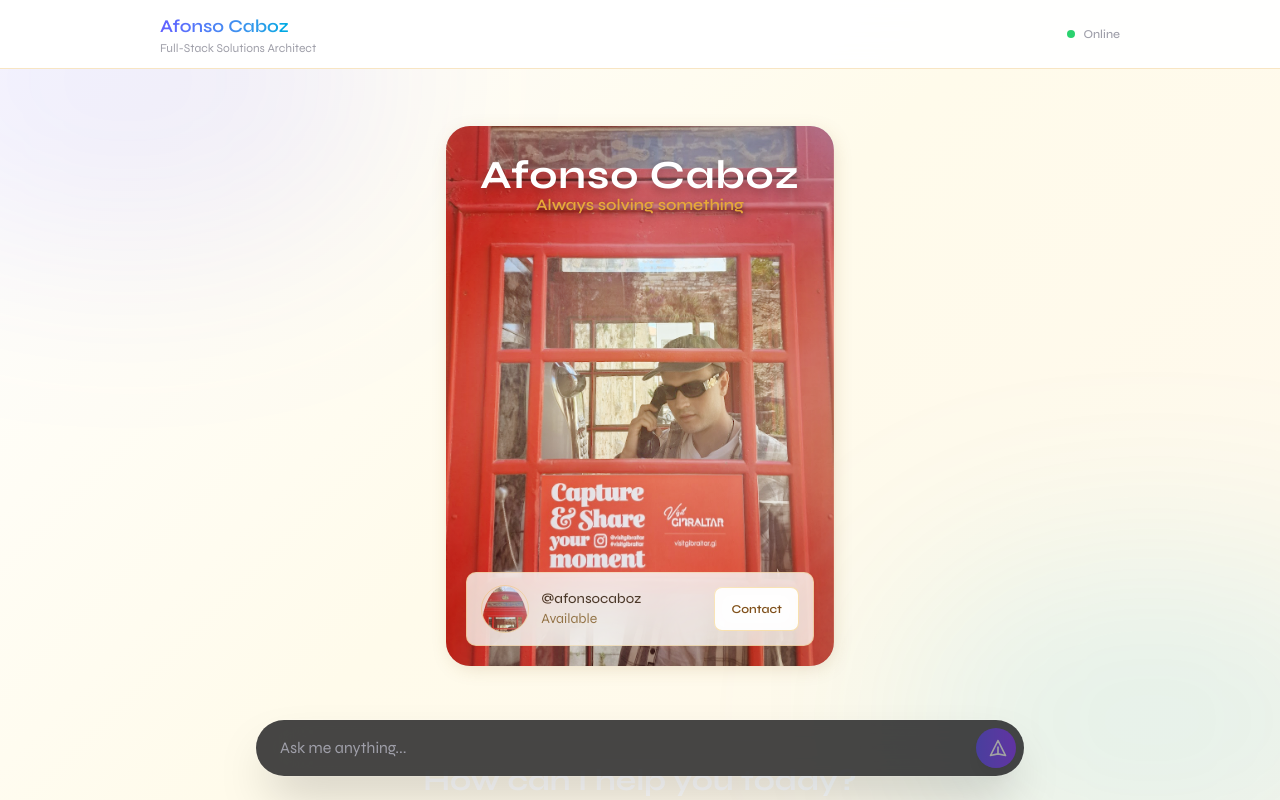
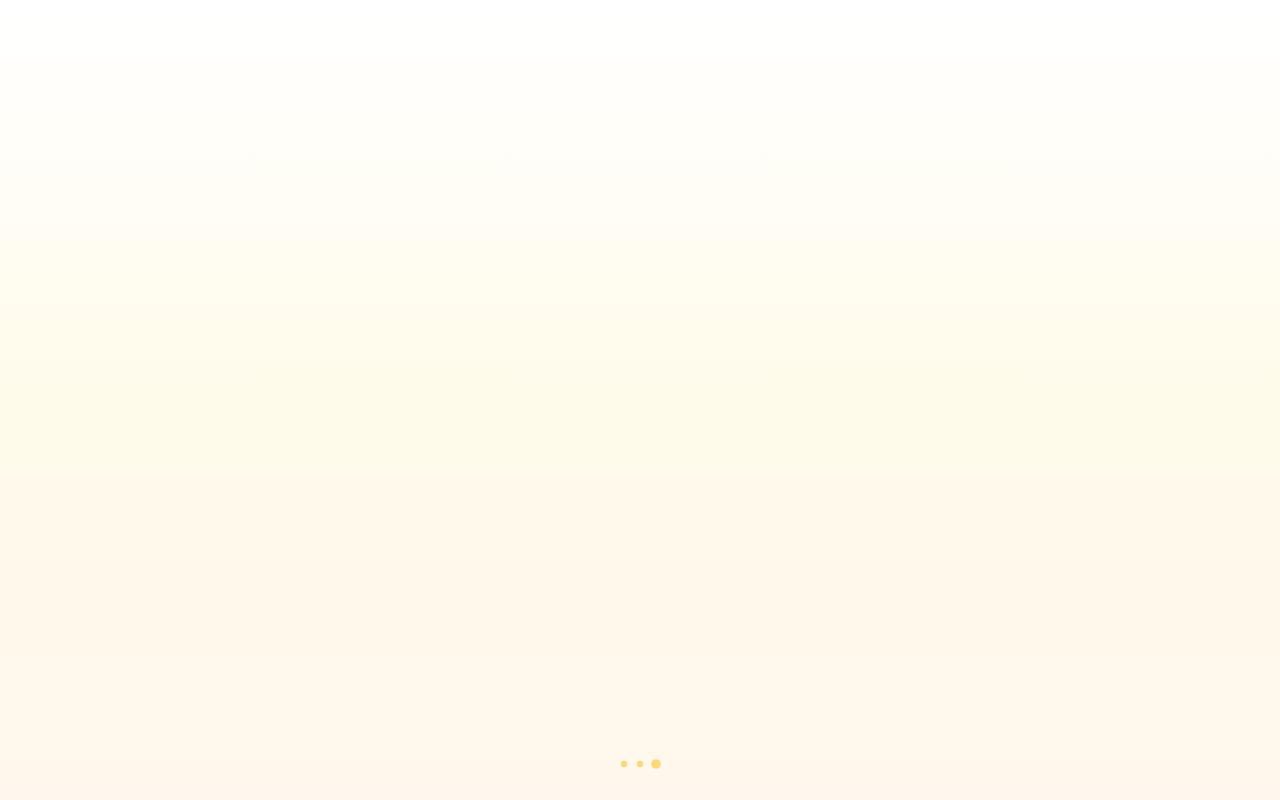
Before and after one commit to CodeZobac/portfolio.chatbot, a Next.js app: page / in a window 1280 px wide. Shown: the top 800 px of the page. Built offline with nearby package versions, Linux system fonts and the light colour scheme.

Commit message:
feat(chat): improve markdown parsing, restrict action buttons to 4, and optimize AI system prompt & tools

```diff
--- a/app/page.tsx
+++ b/app/page.tsx
@@ -1,65 +1,104 @@
-'use client';
+"use client";
 
-import { useChat } from '@ai-sdk/react';
-import { DefaultChatTransport } from 'ai';
-import { useEffect, useRef, useState } from 'react';
+import { useChat } from "@ai-sdk/react";
+import { DefaultChatTransport } from "ai";
+import { useEffect, useRef, useState } from "react";
 // import ExperienceCard from '@/components/portfolio/ExperienceCard';
-import ProjectsCard from '@/components/portfolio/ProjectsCard';
-import SkillsCard from '@/components/portfolio/SkillsCard';
-import EducationCard from '@/components/portfolio/EducationCard';
-import ContactCard from '@/components/portfolio/ContactCard';
-import DramaticResumeCard from '@/components/portfolio/DramaticResumeCard';
-import CVCard from '@/components/portfolio/CVCard';
-import ProfileCard from '@/components/ProfileCard';
-import MarkdownMessage from '@/components/MarkdownMessage';
-import { Message, MessageContent } from '@/components/ai-elements/message';
-import { Avatar, AvatarImage, AvatarFallback } from '@/components/ui/avatar';
-import type { ToolOutput } from '@/lib/types';
+import ProjectsCard from "@/components/portfolio/ProjectsCard";
+import SkillsCard from "@/components/portfolio/SkillsCard";
+import EducationCard from "@/components/portfolio/EducationCard";
+import ContactCard from "@/components/portfolio/ContactCard";
+import DramaticResumeCard from "@/components/portfolio/DramaticResumeCard";
+import CVCard from "@/components/portfolio/CVCard";
+import ProfileCard from "@/components/ProfileCard";
+import GradualBlur from "@/components/GradualBlur";
+import SplashAnimation from "@/components/SplashAnimation";
+import IntroAnimation from "@/components/intro/intro-animation";
+import MarkdownMessage from "@/components/MarkdownMessage";
+import { Message, MessageContent } from "@/components/ai-elements/message";
+import { Avatar, AvatarImage, AvatarFallback } from "@/components/ui/avatar";
+import type { ToolOutput } from "@/lib/types";
 
 export default function Home() {
-  const [input, setInput] = useState('');
+  const [input, setInput] = useState("");
   const [isInputVisible, setIsInputVisible] = useState(true);
-  const { messages, sendMessage, status, error } = useChat({
+  const [isLensActive, setIsLensActive] = useState(false);
+  const [showIntro, setShowIntro] = useState(true);
+  const { messages, sendMessage, status } = useChat({
     transport: new DefaultChatTransport({
-      api: '/api/chat',
+      api: "/api/chat",
     }),
   });
-  const isLoading = status === 'submitted' || status === 'streaming';
+  const isLoading = status === "submitted" || status === "streaming";
 
   const messagesEndRef = useRef<HTMLDivElement>(null);
 
   // Auto-scroll to latest message
   useEffect(() => {
-    messagesEndRef.current?.scrollIntoView({ behavior: 'smooth' });
+    messagesEndRef.current?.scrollIntoView({ behavior: "smooth" });
   }, [messages]);
+
+  const handleIntroComplete = () => {
+    setShowIntro(false);
+  };
 
   return (
     <div className="flex min-h-screen flex-col relative overflow-hidden">
+      {/* Intro Animation Overlay */}
+      {showIntro && <IntroAnimation onComplete={handleIntroComplete} />}
+
       {/* Background Effects */}
-      <div className="fixed inset-0 pointer-events-none">
-        <div className="absolute top-[-10%] left-[-10%] w-[40%] h-[40%] rounded-full bg-indigo-500/10 blur-[100px]" />
-        <div className="absolute bottom-[-10%] right-[-10%] w-[40%] h-[40%] rounded-full bg-cyan-500/10 blur-[100px]" />
+      <div className="fixed inset-0 pointer-events-none z-[-2]">
+        <div className="absolute top-[-10%] left-[-10%] w-[40%] h-[40%] rounded-full bg-amber-500/10 blur-[100px]" />
+        <div className="absolute bottom-[-10%] right-[-10%] w-[40%] h-[40%] rounded-full bg-orange-500/10 blur-[100px]" />
+      </div>
+
+      {/* Splash Animation Layer */}
+      <div className="fixed inset-0 pointer-events-auto z-[-1]">
+        <SplashAnimation
+          DENSITY_DISSIPATION={3}
+          VELOCITY_DISSIPATION={3.5}
+          PRESSURE={0.05}
+          CURL={50}
+          SPLAT_RADIUS={0.11}
+          SPLAT_FORCE={3000}
+          COLOR_UPDATE_SPEED={30}
+          SHADING
+          RAINBOW_MODE={false}
+          COLOR="#E37100"
+          PAUSED={isLensActive}
+        />
       </div>
 
       {/* Header */}
-      <header className="fixed top-0 left-0 right-0 z-50 glass-strong transition-all duration-300">
+      <header className="fixed top-0 left-0 right-0 z-[100] glass-strong transition-all duration-300">
         <div className="mx-auto max-w-5xl px-4 py-3 sm:px-6 lg:px-8 flex items-center justify-between">
           <div>
-            <h1 className="text-lg font-semibold bg-clip-text text-transparent bg-gradient-to-r from-indigo-500 to-cyan-500">
+            <h1 className="text-lg font-semibold bg-clip-text text-transparent bg-gradient-to-r from-amber-600 to-orange-500">
               Afonso Caboz
             </h1>
-            <p className="text-xs text-zinc-400">
+            <p className="text-xs text-stone-500">
               Full-Stack Solutions Architect
             </p>
           </div>
           <div className="flex items-center gap-2">
             <div className="h-2 w-2 rounded-full bg-green-500 animate-pulse" />
-            <span className="text-xs font-medium text-zinc-400">Online</span>
+            <span className="text-xs font-medium text-stone-500">Online</span>
           </div>
         </div>
       </header>
 
       {/* Main Chat Container */}
+      <GradualBlur
+        target="page"
+        position="bottom"
+        height="7rem"
+        strength={2}
+        divCount={5}
+        curve="bezier"
+        exponential
+        opacity={1}
+      />
       <main className="flex flex-1 flex-col pt-[70px] pb-[100px]">
         {/* Messages Area */}
         <div className="flex-1 overflow-y-auto px-4 py-6 sm:px-6">
@@ -68,16 +107,16 @@ export default function Home() {
             <div className="flex justify-center py-8 animate-fadeIn">
               <ProfileCard
                 name="Afonso Caboz"
-                title="Always solving something"
-                handle="afonsocaboz"
+                title="Solutions Architect"
+                handle="CodeZobac"
                 status="Available"
                 contactText="Contact"
-                avatarUrl="/always_solving_something.jpg"
+                avatarUrl="/foto.jpg"
                 grainUrl="/grain.webp"
                 showUserInfo={true}
                 enableTilt={true}
                 enableMobileTilt={false}
-                onContactClick={() => console.log('Contact clicked')}
+                onContactClick={() => console.log("Contact clicked")}
               />
             </div>
 
@@ -85,25 +124,26 @@ export default function Home() {
             {messages.length === 0 && (
               <div className="flex flex-col items-center justify-center space-y-6 py-8 text-center animate-slideIn">
                 <div className="space-y-2 px-4 max-w-lg">
-                  <h2 className="text-2xl sm:text-3xl font-bold text-white">
+                  <h2 className="text-2xl sm:text-3xl font-bold text-stone-900">
                     How can I help you today?
                   </h2>
-                  <p className="text-zinc-400">
-                    Explore my professional journey, technical skills, and portfolio projects through this interactive chat.
+                  <p className="text-stone-500">
+                    Explore my professional journey, technical skills, and
+                    portfolio projects through this interactive chat.
                   </p>
                 </div>
                 <div className="flex flex-wrap justify-center gap-3 px-4">
                   {[
-                    'Tell me about your experience',
-                    'Show me your projects',
-                    'What are your skills?'
+                    "Tell me about your experience",
+                    "Show me your projects",
+                    "What are your skills?",
                   ].map((text) => (
                     <button
                       key={text}
                       onClick={() => sendMessage({ text })}
-                      className="w-full rounded-xl bg-white/5 p-4 text-left text-sm text-zinc-400 shadow-sm transition-all hover:bg-white/10 hover:text-zinc-100 hover:shadow-md border border-white/5 hover:border-indigo-500/30 group relative overflow-hidden"
+                      className="w-full rounded-xl bg-amber-50 p-4 text-left text-sm text-stone-600 shadow-sm transition-all hover:text-stone-900 hover:shadow-md border border-amber-200/50 hover:border-amber-400/50 group relative overflow-hidden"
                     >
-                      <div className="absolute inset-0 bg-gradient-to-r from-indigo-500/10 to-purple-500/10 opacity-0 transition-opacity group-hover:opacity-100" />
+                      <div className="absolute inset-0 bg-gradient-to-r from-amber-500/10 to-orange-500/10 opacity-0 transition-opacity group-hover:opacity-100" />
                       <span className="relative z-10">{text}</span>
                     </button>
                   ))}
@@ -115,28 +155,33 @@ export default function Home() {
             {messages.map((message) => (
               <div key={message.id} className="space-y-6">
                 {message.parts.map((part, partIndex) => {
-                  if (part.type === 'text') {
+                  if (part.type === "text") {
                     return (
                       <Message
                         key={partIndex}
                         role={message.role}
                         className="gap-3"
                       >
-                        {message.role === 'assistant' && (
+                        {message.role === "assistant" && (
                           <Avatar className="h-8 w-8 shrink-0">
-                            <AvatarImage src="/always_solving_something.jpg" alt="Assistant" />
+                            <AvatarImage
+                              src="/always_solving_something.jpg"
+                              alt="Assistant"
+                            />
                             <AvatarFallback>AI</AvatarFallback>
                           </Avatar>
                         )}
                         <MessageContent
                           className={
-                            message.role === 'user'
-                              ? 'bg-gradient-to-br from-indigo-600 to-violet-600 text-white rounded-2xl rounded-tr-sm shadow-md border border-indigo-500/20'
-                              : 'bg-zinc-800/70 backdrop-blur-md border border-white/10 text-zinc-100 rounded-2xl rounded-tl-sm shadow-sm'
+                            message.role === "user"
+                              ? "bg-gradient-to-br from-amber-500 to-orange-500 text-white rounded-2xl rounded-tr-sm shadow-md border border-amber-400/20"
+                              : "bg-white/90 backdrop-blur-md border border-amber-100 text-stone-800 rounded-2xl rounded-tl-sm shadow-sm"
                           }
                         >
-                          {message.role === 'user' ? (
-                            <div className="whitespace-pre-wrap break-words">{part.text}</div>
+                          {message.role === "user" ? (
+                            <div className="whitespace-pre-wrap break-words">
+                              {part.text}
+                            </div>
                           ) : (
                             <MarkdownMessage
                               content={part.text}
@@ -149,61 +194,100 @@ export default function Home() {
                     );
                   }
 
-                  if (part.type.startsWith('tool-')) {
-                    if ('state' in part) {
-                      if (part.state === 'input-streaming' || part.state === 'input-available') {
+                  if (part.type.startsWith("tool-")) {
+                    if ("state" in part) {
+                      if (
+                        part.state === "input-streaming" ||
+                        part.state === "input-available"
+                      ) {
                         return (
-                          <div key={partIndex} className="flex justify-start animate-fadeIn">
+                          <div
+                            key={partIndex}
+                            className="flex justify-start animate-fadeIn"
+                          >
                             <div className="glass rounded-xl p-4 flex items-center gap-3">
                               <div className="relative flex h-4 w-4">
-                                <span className="animate-ping absolute inline-flex h-full w-full rounded-full bg-indigo-400 opacity-75"></span>
-                                <span className="relative inline-flex rounded-full h-4 w-4 bg-indigo-500"></span>
+                                <span className="animate-ping absolute inline-flex h-full w-full rounded-full bg-amber-400 opacity-75"></span>
+                                <span className="relative inline-flex rounded-full h-4 w-4 bg-amber-500"></span>
                               </div>
-                              <span className="text-sm font-medium text-zinc-300">
-                                Generating {part.type.replace('tool-', '')}...
+                              <span className="text-sm font-medium text-stone-600">
+                                Generating {part.type.replace("tool-", "")}...
                               </span>
                             </div>
                           </div>
                         );
                       }
 
-                      if (part.state === 'output-available' && 'output' in part && part.output) {
+                      if (
+                        part.state === "output-available" &&
+                        "output" in part &&
+                        part.output
+                      ) {
                         const toolOutput = part.output as ToolOutput;
                         return (
-                          <div key={partIndex} className="animate-slideIn w-full">
+                          <div
+                            key={partIndex}
+                            className="animate-slideIn w-full"
+                          >
                             {(() => {
                               switch (toolOutput.type) {
-                                case 'experience': return null; // Deprecated, now returns 'cv' type
-                                case 'projects': return (
+                                case "experience":
+                                  return null; // Deprecated, now returns 'cv' type
+                                case "projects":
+                                  return (
                                     <ProjectsCard
                                       data={toolOutput.data}
-                                    onModalOpen={(isOpen) => setIsInputVisible(!isOpen)}
+                                      onModalOpen={(isOpen) =>
+                                        setIsInputVisible(!isOpen)
+                                      }
+                                      onLensActiveChange={setIsLensActive}
                                     />
                                   );
-                                case 'skills': return <SkillsCard data={toolOutput.data} />;
-                                case 'education': return <EducationCard data={toolOutput.data} />;
-                                case 'contact': return <ContactCard data={toolOutput.data} />;
-                                case 'cv': return (
+                                case "skills":
+                                  return <SkillsCard data={toolOutput.data} />;
+                                case "education":
+                                  return (
+                                    <EducationCard data={toolOutput.data} />
+                                  );
+                                case "contact":
+                                  return <ContactCard data={toolOutput.data} />;
+                                case "cv":
+                                  return (
                                     <CVCard
                                       data={toolOutput.data}
-                                    onModalOpen={(isOpen) => setIsInputVisible(!isOpen)}
-                                    onSendMessage={(text) => sendMessage({ text })}
+                                      onModalOpen={(isOpen) =>
+                                        setIsInputVisible(!isOpen)
+                                      }
+                                      onSendMessage={(text) =>
+                                        sendMessage({ text })
+                                      }
                                     />
                                   );
-                                case 'resume': return <DramaticResumeCard data={toolOutput.data} />;
-                                default: return null;
+                                case "resume":
+                                  return (
+                                    <DramaticResumeCard
+                                      data={toolOutput.data}
+                                    />
+                                  );
+                                default:
+                                  return null;
                               }
                             })()}
                           </div>
                         );
                       }
 
-                      if (part.state === 'output-error' && 'errorText' in part) {
+                      if (
+                        part.state === "output-error" &&
+                        "errorText" in part
+                      ) {
                         return (
                           <div key={partIndex} className="flex justify-start">
-                            <div className="rounded-xl border border-red-900/50 bg-red-950/50 p-4 text-sm text-red-200 backdrop-blur-sm">
+                            <div className="rounded-xl border border-red-200 bg-red-50 p-4 text-sm text-red-700 backdrop-blur-sm">
                               <p className="font-medium">Error</p>
-                              <p className="mt-1 text-xs opacity-90">{part.errorText}</p>
+                              <p className="mt-1 text-xs opacity-90">
+                                {part.errorText}
+                              </p>
                             </div>
                           </div>
                         );
@@ -220,9 +304,9 @@ export default function Home() {
               <div className="flex justify-start animate-fadeIn">
                 <div className="glass rounded-2xl px-4 py-3">
                   <div className="flex items-center space-x-1.5">
-                    <div className="h-1.5 w-1.5 animate-bounce rounded-full bg-zinc-400 [animation-delay:-0.3s]"></div>
-                    <div className="h-1.5 w-1.5 animate-bounce rounded-full bg-zinc-400 [animation-delay:-0.15s]"></div>
-                    <div className="h-1.5 w-1.5 animate-bounce rounded-full bg-zinc-400"></div>
+                    <div className="h-1.5 w-1.5 animate-bounce rounded-full bg-stone-400 [animation-delay:-0.3s]"></div>
+                    <div className="h-1.5 w-1.5 animate-bounce rounded-full bg-stone-400 [animation-delay:-0.15s]"></div>
+                    <div className="h-1.5 w-1.5 animate-bounce rounded-full bg-stone-400"></div>
                   </div>
                 </div>
               </div>
@@ -233,19 +317,20 @@ export default function Home() {
 
         {/* Input Form */}
         {isInputVisible && (
-          <div className="fixed bottom-6 left-0 right-0 z-50 px-4 animate-slideUp">
+          <div className="fixed bottom-6 left-0 right-0 z-[100] px-4 animate-slideUp">
             <div className="mx-auto max-w-3xl">
               <form
                 onSubmit={(e) => {
                   e.preventDefault();
                   if (input.trim()) {
                     sendMessage({ text: input });
-                    setInput('');
+                    setInput("");
                   }
                 }}
                 className="relative flex items-center"
+                data-chat-input-area
               >
-                <div className="absolute inset-0 rounded-full bg-zinc-900/80 backdrop-blur-xl shadow-2xl ring-1 ring-white/10" />
+                <div className="absolute inset-0 rounded-full bg-white/90 backdrop-blur-xl shadow-2xl ring-1 ring-amber-200" />
 
                 <input
                   type="text"
@@ -253,20 +338,30 @@ export default function Home() {
                   onChange={(e) => setInput(e.target.value)}
                   disabled={isLoading}
                   placeholder="Ask me anything..."
-                  className="relative w-full bg-transparent px-6 py-4 text-base text-zinc-100 placeholder-zinc-400 focus:outline-none disabled:cursor-not-allowed disabled:opacity-50"
+                  className="relative w-full bg-transparent px-6 py-4 text-base text-stone-800 placeholder-stone-400 focus:outline-none disabled:cursor-not-allowed disabled:opacity-50"
                 />
 
                 <div className="relative pr-2">
                   <button
                     type="submit"
                     disabled={isLoading || !input.trim()}
-                    className="flex h-10 w-10 items-center justify-center rounded-full bg-gradient-to-r from-indigo-600 to-violet-600 text-white shadow-lg transition-all hover:scale-105 hover:shadow-indigo-500/25 active:scale-95 disabled:cursor-not-allowed disabled:opacity-50 disabled:hover:scale-100"
+                    className="flex h-10 w-10 items-center justify-center rounded-full bg-gradient-to-r from-amber-500 to-orange-500 text-white shadow-lg transition-all hover:scale-105 hover:shadow-amber-500/25 active:scale-95 disabled:cursor-not-allowed disabled:opacity-50 disabled:hover:scale-100"
                   >
                     {isLoading ? (
                       <div className="h-4 w-4 animate-spin rounded-full border-2 border-white/30 border-t-white" />
                     ) : (
-                      <svg className="h-5 w-5 translate-x-0.5" fill="none" viewBox="0 0 24 24" stroke="currentColor">
-                        <path strokeLinecap="round" strokeLinejoin="round" strokeWidth={2} d="M12 19l9 2-9-18-9 18 9-2zm0 0v-8" />
+                      <svg
+                        className="h-5 w-5 translate-x-0.5"
+                        fill="none"
+                        viewBox="0 0 24 24"
+                        stroke="currentColor"
+                      >
+                        <path
+                          strokeLinecap="round"
+                          strokeLinejoin="round"
+                          strokeWidth={2}
+                          d="M12 19l9 2-9-18-9 18 9-2zm0 0v-8"
+                        />
                       </svg>
                     )}
                   </button>
--- a/components/ai-elements/chat-claude.tsx
+++ b/components/ai-elements/chat-claude.tsx
@@ -617,8 +617,8 @@ const ChatClaude = () => {
                                                             !message.reasoning) && (
                                                                 <MessageContent
                                                                     className={cn(
-                                                                        "group-[.is-user]:bg-indigo-900/30 group-[.is-user]:text-white group-[.is-user]:border group-[.is-user]:border-indigo-500/20",
-                                                                        "group-[.is-assistant]:bg-transparent group-[.is-assistant]:p-0 group-[.is-assistant]:font-serif group-[.is-assistant]:text-zinc-100"
+                                                                        "group-[.is-user]:bg-amber-100/50 group-[.is-user]:text-amber-950 group-[.is-user]:border group-[.is-user]:border-amber-200/50",
+                                                                        "group-[.is-assistant]:bg-transparent group-[.is-assistant]:p-0 group-[.is-assistant]:font-serif group-[.is-assistant]:text-stone-900"
                                                                     )}
                                                                 >
                                                                     <div className="flex gap-2">
@@ -722,7 +722,7 @@ const ChatClaude = () => {
                                         </PromptInputSelectContent>
                                     </PromptInputSelect>
                                     <PromptInputSubmit
-                                        className="bg-[#c96442]"
+                                        className="bg-amber-600"
                                         disabled={!text.trim() || status === "streaming"}
                                         status={status}
                                     >
--- a/lib/ai/tools.ts
+++ b/lib/ai/tools.ts
@@ -29,7 +29,7 @@ export const showExperience = tool({
           'React', 'Next.js', 'Vue.js', 'TypeScript', 'Tailwind CSS',
           'Python', 'FastAPI', 'CrewAI', 'PostgreSQL', 'Docker',
           'Terraform', 'AWS', 'Kubernetes', 'Git',
-          'Problem solving', 'Rapid execution'
+          'Empathetic Thinking', 'Out-of-the-box Perspective', 'Mental Visualization', 'Present Attitude', 'Nurturing Environments'
         ].includes(s.name)),
         projects: projects.filter(p => p.featured),
       },
@@ -166,7 +166,7 @@ export const showCV = tool({
           'React', 'Next.js', 'Vue.js', 'TypeScript', 'Tailwind CSS',
           'Python', 'FastAPI', 'CrewAI', 'PostgreSQL', 'Docker',
           'Terraform', 'AWS', 'Kubernetes', 'Git',
-          'Problem solving', 'Rapid execution'
+          'Empathetic Thinking', 'Out-of-the-box Perspective', 'Mental Visualization', 'Present Attitude', 'Nurturing Environments'
         ].includes(s.name)),
         projects: projects.filter(p => p.featured), // Featured projects only
       },
```
Also changed, not shown: components/MarkdownMessage.tsx (+49 -38 lines), lib/ai/system-prompt.ts (+7 -8 lines). Lines whose indentation alone changed are shown as unchanged.
